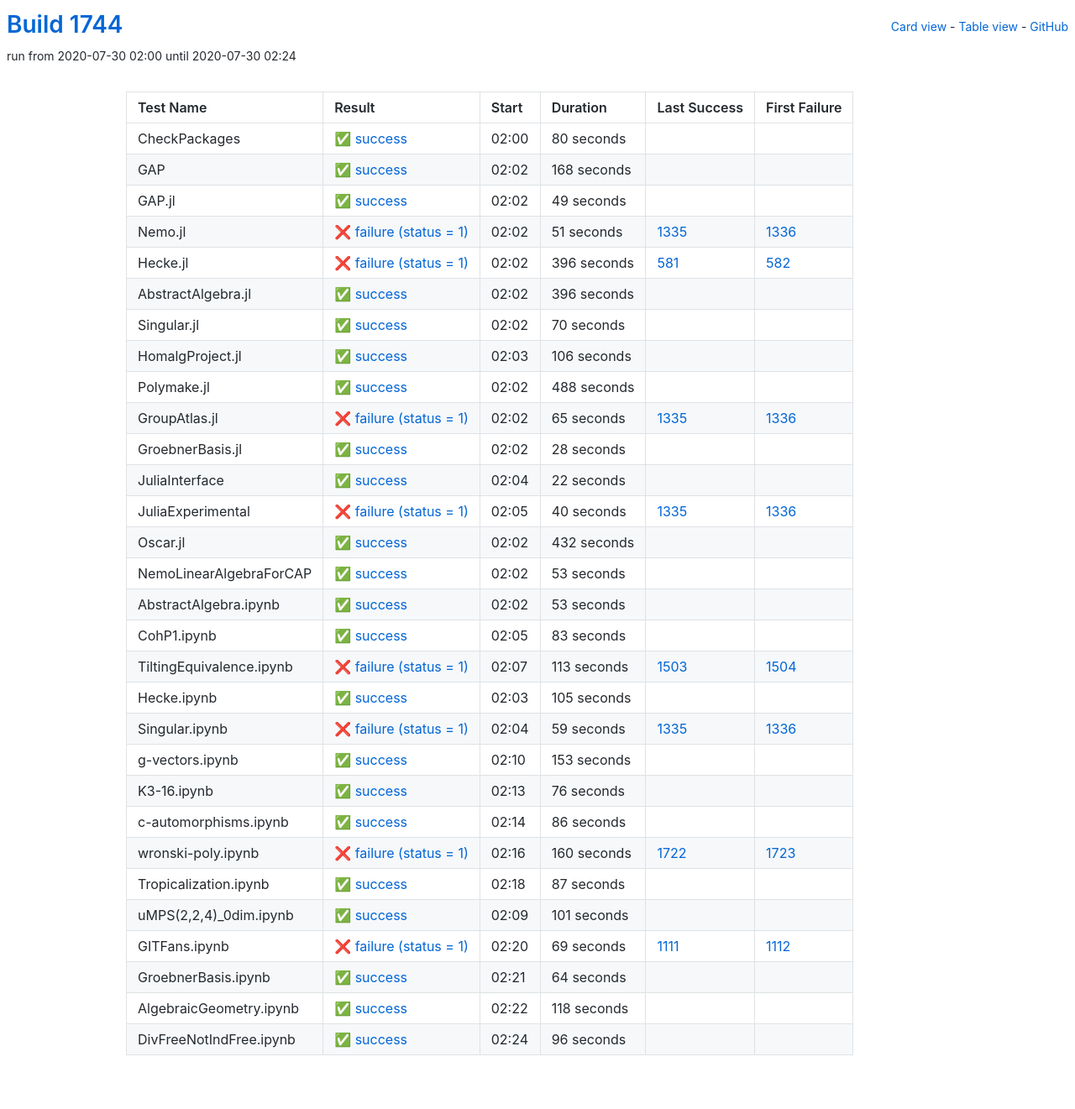
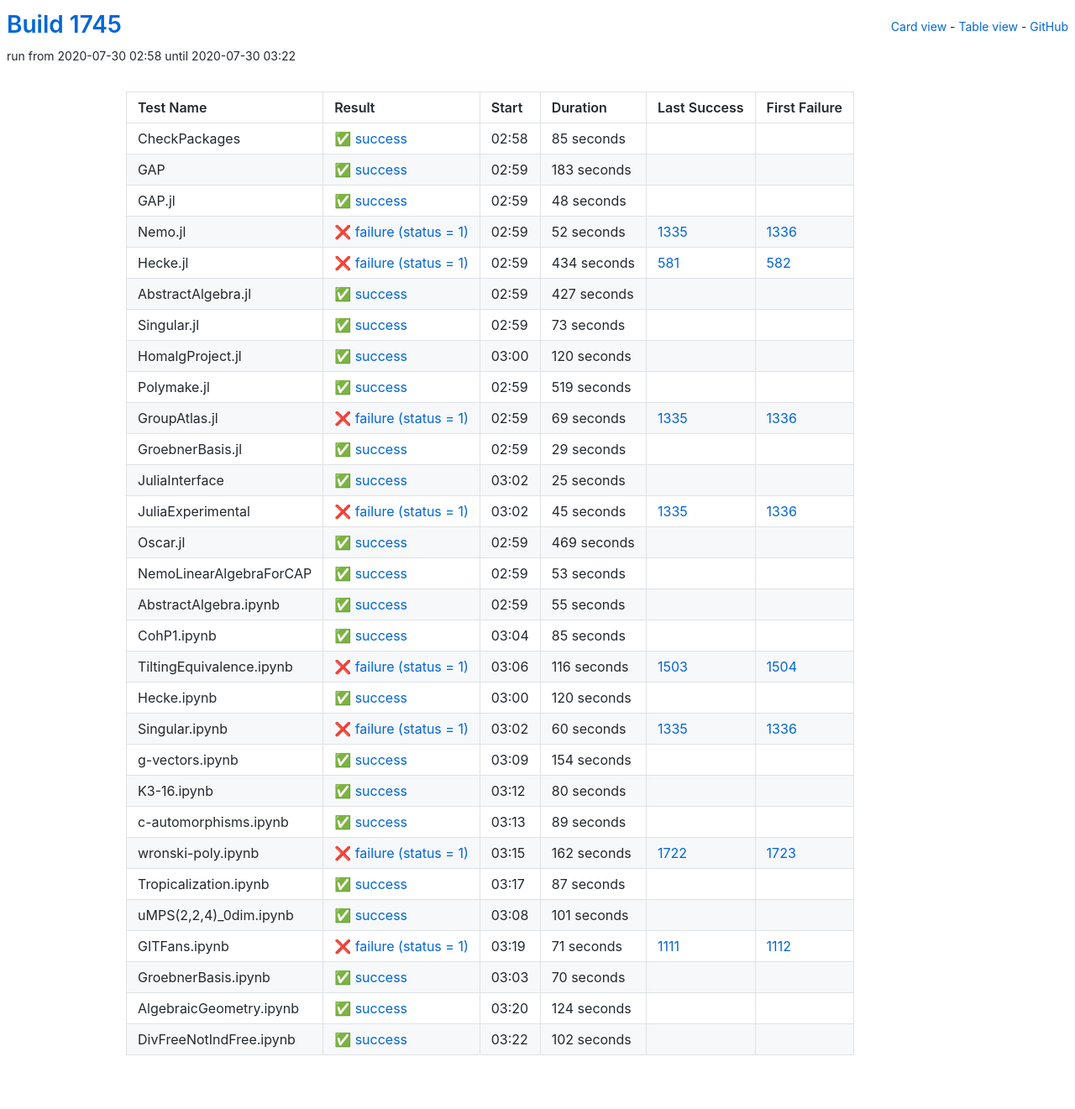
Before and after one commit to oscar-system/oscar-ci-status-1.4, a Jekyll site: the page built from table.html, in a window 1280 px wide. Shown: the whole page at 84% size. Built offline with Jekyll 4.4.1, drawn with Linux system fonts in a browser that asks for light colours.

Commit message:
Build #1745

```diff
--- a/_data/ci.yml
+++ b/_data/ci.yml
@@ -1,6 +1,6 @@
 ---
-build: 1744
-build_url: https://oscarci.mathematik.uni-kl.de/job/oscar-julia-1.4/1744/
+build: 1745
+build_url: https://oscarci.mathematik.uni-kl.de/job/oscar-julia-1.4/1745/
 job: oscar-julia-1.4
 organization: oscar-system
 repo: oscar-ci-status-1.4
@@ -8,176 +8,176 @@ repourl: https://github.com/oscar-system/oscar-ci-status-1.4
 tests:
 - name: CheckPackages
   id: checkpackages
-  log: https://oscarci.mathematik.uni-kl.de/job/oscar-julia-1.4/1744/artifact/logs/build-1744/CheckPackages.log
-  start: 2020-07-30 02:00
+  log: https://oscarci.mathematik.uni-kl.de/job/oscar-julia-1.4/1745/artifact/logs/build-1745/CheckPackages.log
+  start: 2020-07-30 02:58
   success: true
   exitcode: 0
   status: success
-  duration: 80
+  duration: 85
   last_success: false
   last_success_url:
   first_failure: false
   first_failure_url:
 - name: GAP
   id: gap
-  log: https://oscarci.mathematik.uni-kl.de/job/oscar-julia-1.4/1744/artifact/logs/build-1744/GAP.log
-  start: 2020-07-30 02:02
+  log: https://oscarci.mathematik.uni-kl.de/job/oscar-julia-1.4/1745/artifact/logs/build-1745/GAP.log
+  start: 2020-07-30 02:59
   success: true
   exitcode: 0
   status: success
-  duration: 168
+  duration: 183
   last_success: false
   last_success_url:
   first_failure: false
   first_failure_url:
 - name: GAP.jl
   id: gap-jl
-  log: https://oscarci.mathematik.uni-kl.de/job/oscar-julia-1.4/1744/artifact/logs/build-1744/GAP.jl.log
-  start: 2020-07-30 02:02
+  log: https://oscarci.mathematik.uni-kl.de/job/oscar-julia-1.4/1745/artifact/logs/build-1745/GAP.jl.log
+  start: 2020-07-30 02:59
   success: true
   exitcode: 0
   status: success
-  duration: 49
+  duration: 48
   last_success: false
   last_success_url:
   first_failure: false
   first_failure_url:
 - name: Nemo.jl
   id: nemo-jl
-  log: https://oscarci.mathematik.uni-kl.de/job/oscar-julia-1.4/1744/artifact/logs/build-1744/Nemo.jl.log
-  start: 2020-07-30 02:02
+  log: https://oscarci.mathematik.uni-kl.de/job/oscar-julia-1.4/1745/artifact/logs/build-1745/Nemo.jl.log
+  start: 2020-07-30 02:59
   success: false
   exitcode: 1
   status: failure
-  duration: 51
+  duration: 52
   last_success: 1335
   last_success_url: https://oscarci.mathematik.uni-kl.de/job/oscar-julia-1.4/1335/
   first_failure: 1336
   first_failure_url: https://oscarci.mathematik.uni-kl.de/job/oscar-julia-1.4/1336/
 - name: Hecke.jl
   id: hecke-jl
-  log: https://oscarci.mathematik.uni-kl.de/job/oscar-julia-1.4/1744/artifact/logs/build-1744/Hecke.jl.log
-  start: 2020-07-30 02:02
+  log: https://oscarci.mathematik.uni-kl.de/job/oscar-julia-1.4/1745/artifact/logs/build-1745/Hecke.jl.log
+  start: 2020-07-30 02:59
   success: false
   exitcode: 1
   status: failure
-  duration: 396
+  duration: 434
   last_success: 581
   last_success_url: https://oscarci.mathematik.uni-kl.de/job/oscar-julia-1.4/581/
   first_failure: 582
   first_failure_url: https://oscarci.mathematik.uni-kl.de/job/oscar-julia-1.4/582/
 - name: AbstractAlgebra.jl
   id: abstractalgebra-jl
-  log: https://oscarci.mathematik.uni-kl.de/job/oscar-julia-1.4/1744/artifact/logs/build-1744/AbstractAlgebra.jl.log
-  start: 2020-07-30 02:02
+  log: https://oscarci.mathematik.uni-kl.de/job/oscar-julia-1.4/1745/artifact/logs/build-1745/AbstractAlgebra.jl.log
+  start: 2020-07-30 02:59
   success: true
   exitcode: 0
   status: success
-  duration: 396
+  duration: 427
   last_success: false
   last_success_url:
   first_failure: false
   first_failure_url:
 - name: Singular.jl
   id: singular-jl
-  log: https://oscarci.mathematik.uni-kl.de/job/oscar-julia-1.4/1744/artifact/logs/build-1744/Singular.jl.log
-  start: 2020-07-30 02:02
+  log: https://oscarci.mathematik.uni-kl.de/job/oscar-julia-1.4/1745/artifact/logs/build-1745/Singular.jl.log
+  start: 2020-07-30 02:59
   success: true
   exitcode: 0
   status: success
-  duration: 70
+  duration: 73
   last_success: false
   last_success_url:
   first_failure: false
   first_failure_url:
 - name: HomalgProject.jl
   id: homalgproject-jl
-  log: https://oscarci.mathematik.uni-kl.de/job/oscar-julia-1.4/1744/artifact/logs/build-1744/HomalgProject.jl.log
-  start: 2020-07-30 02:03
+  log: https://oscarci.mathematik.uni-kl.de/job/oscar-julia-1.4/1745/artifact/logs/build-1745/HomalgProject.jl.log
+  start: 2020-07-30 03:00
   success: true
   exitcode: 0
   status: success
-  duration: 106
+  duration: 120
   last_success: false
   last_success_url:
   first_failure: false
   first_failure_url:
 - name: Polymake.jl
   id: polymake-jl
-  log: https://oscarci.mathematik.uni-kl.de/job/oscar-julia-1.4/1744/artifact/logs/build-1744/Polymake.jl.log
-  start: 2020-07-30 02:02
+  log: https://oscarci.mathematik.uni-kl.de/job/oscar-julia-1.4/1745/artifact/logs/build-1745/Polymake.jl.log
+  start: 2020-07-30 02:59
   success: true
   exitcode: 0
   status: success
-  duration: 488
+  duration: 519
   last_success: false
   last_success_url:
   first_failure: false
   first_failure_url:
 - name: GroupAtlas.jl
   id: groupatlas-jl
-  log: https://oscarci.mathematik.uni-kl.de/job/oscar-julia-1.4/1744/artifact/logs/build-1744/GroupAtlas.jl.log
-  start: 2020-07-30 02:02
+  log: https://oscarci.mathematik.uni-kl.de/job/oscar-julia-1.4/1745/artifact/logs/build-1745/GroupAtlas.jl.log
+  start: 2020-07-30 02:59
   success: false
   exitcode: 1
   status: failure
-  duration: 65
+  duration: 69
   last_success: 1335
   last_success_url: https://oscarci.mathematik.uni-kl.de/job/oscar-julia-1.4/1335/
   first_failure: 1336
   first_failure_url: https://oscarci.mathematik.uni-kl.de/job/oscar-julia-1.4/1336/
 - name: GroebnerBasis.jl
   id: groebnerbasis-jl
-  log: https://oscarci.mathematik.uni-kl.de/job/oscar-julia-1.4/1744/artifact/logs/build-1744/GroebnerBasis.jl.log
-  start: 2020-07-30 02:02
+  log: https://oscarci.mathematik.uni-kl.de/job/oscar-julia-1.4/1745/artifact/logs/build-1745/GroebnerBasis.jl.log
+  start: 2020-07-30 02:59
   success: true
   exitcode: 0
   status: success
-  duration: 28
+  duration: 29
   last_success: false
   last_success_url:
   first_failure: false
   first_failure_url:
 - name: JuliaInterface
   id: juliainterface
-  log: https://oscarci.mathematik.uni-kl.de/job/oscar-julia-1.4/1744/artifact/logs/build-1744/JuliaInterface.log
-  start: 2020-07-30 02:04
+  log: https://oscarci.mathematik.uni-kl.de/job/oscar-julia-1.4/1745/artifact/logs/build-1745/JuliaInterface.log
+  start: 2020-07-30 03:02
   success: true
   exitcode: 0
   status: success
-  duration: 22
+  duration: 25
   last_success: false
   last_success_url:
   first_failure: false
   first_failure_url:
 - name: JuliaExperimental
   id: juliaexperimental
-  log: https://oscarci.mathematik.uni-kl.de/job/oscar-julia-1.4/1744/artifact/logs/build-1744/JuliaExperimental.log
-  start: 2020-07-30 02:05
+  log: https://oscarci.mathematik.uni-kl.de/job/oscar-julia-1.4/1745/artifact/logs/build-1745/JuliaExperimental.log
+  start: 2020-07-30 03:02
   success: false
   exitcode: 1
   status: failure
-  duration: 40
+  duration: 45
   last_success: 1335
   last_success_url: https://oscarci.mathematik.uni-kl.de/job/oscar-julia-1.4/1335/
   first_failure: 1336
   first_failure_url: https://oscarci.mathematik.uni-kl.de/job/oscar-julia-1.4/1336/
 - name: Oscar.jl
   id: oscar-jl
-  log: https://oscarci.mathematik.uni-kl.de/job/oscar-julia-1.4/1744/artifact/logs/build-1744/Oscar.jl.log
-  start: 2020-07-30 02:02
+  log: https://oscarci.mathematik.uni-kl.de/job/oscar-julia-1.4/1745/artifact/logs/build-1745/Oscar.jl.log
+  start: 2020-07-30 02:59
   success: true
   exitcode: 0
   status: success
-  duration: 432
+  duration: 469
   last_success: false
   last_success_url:
   first_failure: false
   first_failure_url:
 - name: NemoLinearAlgebraForCAP
   id: nemolinearalgebraforcap
-  log: https://oscarci.mathematik.uni-kl.de/job/oscar-julia-1.4/1744/artifact/logs/build-1744/NemoLinearAlgebraForCAP.log
-  start: 2020-07-30 02:02
+  log: https://oscarci.mathematik.uni-kl.de/job/oscar-julia-1.4/1745/artifact/logs/build-1745/NemoLinearAlgebraForCAP.log
+  start: 2020-07-30 02:59
   success: true
   exitcode: 0
   status: success
@@ -188,116 +188,116 @@ tests:
   first_failure_url:
 - name: AbstractAlgebra.ipynb
   id: abstractalgebra-ipynb
-  log: https://oscarci.mathematik.uni-kl.de/job/oscar-julia-1.4/1744/artifact/logs/build-1744/AbstractAlgebra.ipynb.log
-  start: 2020-07-30 02:02
+  log: https://oscarci.mathematik.uni-kl.de/job/oscar-julia-1.4/1745/artifact/logs/build-1745/AbstractAlgebra.ipynb.log
+  start: 2020-07-30 02:59
   success: true
   exitcode: 0
   status: success
-  duration: 53
+  duration: 55
   last_success: false
   last_success_url:
   first_failure: false
   first_failure_url:
 - name: CohP1.ipynb
   id: cohp1-ipynb
-  log: https://oscarci.mathematik.uni-kl.de/job/oscar-julia-1.4/1744/artifact/logs/build-1744/CohP1.ipynb.log
-  start: 2020-07-30 02:05
+  log: https://oscarci.mathematik.uni-kl.de/job/oscar-julia-1.4/1745/artifact/logs/build-1745/CohP1.ipynb.log
+  start: 2020-07-30 03:04
   success: true
   exitcode: 0
   status: success
-  duration: 83
+  duration: 85
   last_success: false
   last_success_url:
   first_failure: false
   first_failure_url:
 - name: TiltingEquivalence.ipynb
   id: tiltingequivalence-ipynb
-  log: https://oscarci.mathematik.uni-kl.de/job/oscar-julia-1.4/1744/artifact/logs/build-1744/TiltingEquivalence.ipynb.log
-  start: 2020-07-30 02:07
+  log: https://oscarci.mathematik.uni-kl.de/job/oscar-julia-1.4/1745/artifact/logs/build-1745/TiltingEquivalence.ipynb.log
+  start: 2020-07-30 03:06
   success: false
   exitcode: 1
   status: failure
-  duration: 113
+  duration: 116
   last_success: 1503
   last_success_url: https://oscarci.mathematik.uni-kl.de/job/oscar-julia-1.4/1503/
   first_failure: 1504
   first_failure_url: https://oscarci.mathematik.uni-kl.de/job/oscar-julia-1.4/1504/
 - name: Hecke.ipynb
   id: hecke-ipynb
-  log: https://oscarci.mathematik.uni-kl.de/job/oscar-julia-1.4/1744/artifact/logs/build-1744/Hecke.ipynb.log
-  start: 2020-07-30 02:03
+  log: https://oscarci.mathematik.uni-kl.de/job/oscar-julia-1.4/1745/artifact/logs/build-1745/Hecke.ipynb.log
+  start: 2020-07-30 03:00
   success: true
   exitcode: 0
   status: success
-  duration: 105
+  duration: 120
   last_success: false
   last_success_url:
   first_failure: false
   first_failure_url:
 - name: Singular.ipynb
   id: singular-ipynb
-  log: https://oscarci.mathematik.uni-kl.de/job/oscar-julia-1.4/1744/artifact/logs/build-1744/Singular.ipynb.log
-  start: 2020-07-30 02:04
+  log: https://oscarci.mathematik.uni-kl.de/job/oscar-julia-1.4/1745/artifact/logs/build-1745/Singular.ipynb.log
+  start: 2020-07-30 03:02
   success: false
   exitcode: 1
   status: failure
-  duration: 59
+  duration: 60
   last_success: 1335
   last_success_url: https://oscarci.mathematik.uni-kl.de/job/oscar-julia-1.4/1335/
   first_failure: 1336
   first_failure_url: https://oscarci.mathematik.uni-kl.de/job/oscar-julia-1.4/1336/
 - name: g-vectors.ipynb
   id: g-vectors-ipynb
-  log: https://oscarci.mathematik.uni-kl.de/job/oscar-julia-1.4/1744/artifact/logs/build-1744/g-vectors.ipynb.log
-  start: 2020-07-30 02:10
+  log: https://oscarci.mathematik.uni-kl.de/job/oscar-julia-1.4/1745/artifact/logs/build-1745/g-vectors.ipynb.log
+  start: 2020-07-30 03:09
   success: true
   exitcode: 0
   status: success
-  duration: 153
+  duration: 154
   last_success: false
   last_success_url:
   first_failure: false
   first_failure_url:
 - name: K3-16.ipynb
   id: k3-16-ipynb
-  log: https://oscarci.mathematik.uni-kl.de/job/oscar-julia-1.4/1744/artifact/logs/build-1744/K3-16.ipynb.log
-  start: 2020-07-30 02:13
+  log: https://oscarci.mathematik.uni-kl.de/job/oscar-julia-1.4/1745/artifact/logs/build-1745/K3-16.ipynb.log
+  start: 2020-07-30 03:12
   success: true
   exitcode: 0
   status: success
-  duration: 76
+  duration: 80
   last_success: false
   last_success_url:
   first_failure: false
   first_failure_url:
 - name: c-automorphisms.ipynb
   id: c-automorphisms-ipynb
-  log: https://oscarci.mathematik.uni-kl.de/job/oscar-julia-1.4/1744/artifact/logs/build-1744/c-automorphisms.ipynb.log
-  start: 2020-07-30 02:14
+  log: https://oscarci.mathematik.uni-kl.de/job/oscar-julia-1.4/1745/artifact/logs/build-1745/c-automorphisms.ipynb.log
+  start: 2020-07-30 03:13
   success: true
   exitcode: 0
   status: success
-  duration: 86
+  duration: 89
   last_success: false
   last_success_url:
   first_failure: false
   first_failure_url:
 - name: wronski-poly.ipynb
   id: wronski-poly-ipynb
-  log: https://oscarci.mathematik.uni-kl.de/job/oscar-julia-1.4/1744/artifact/logs/build-1744/wronski-poly.ipynb.log
-  start: 2020-07-30 02:16
+  log: https://oscarci.mathematik.uni-kl.de/job/oscar-julia-1.4/1745/artifact/logs/build-1745/wronski-poly.ipynb.log
+  start: 2020-07-30 03:15
   success: false
   exitcode: 1
   status: failure
-  duration: 160
+  duration: 162
   last_success: 1722
   last_success_url: https://oscarci.mathematik.uni-kl.de/job/oscar-julia-1.4/1722/
   first_failure: 1723
   first_failure_url: https://oscarci.mathematik.uni-kl.de/job/oscar-julia-1.4/1723/
 - name: Tropicalization.ipynb
   id: tropicalization-ipynb
-  log: https://oscarci.mathematik.uni-kl.de/job/oscar-julia-1.4/1744/artifact/logs/build-1744/Tropicalization.ipynb.log
-  start: 2020-07-30 02:18
+  log: https://oscarci.mathematik.uni-kl.de/job/oscar-julia-1.4/1745/artifact/logs/build-1745/Tropicalization.ipynb.log
+  start: 2020-07-30 03:17
   success: true
   exitcode: 0
   status: success
@@ -308,8 +308,8 @@ tests:
   first_failure_url:
 - name: uMPS(2,2,4)_0dim.ipynb
   id: umps-2-2-4-0dim-ipynb
-  log: https://oscarci.mathematik.uni-kl.de/job/oscar-julia-1.4/1744/artifact/logs/build-1744/uMPS-2-2-4-_0dim.ipynb.log
-  start: 2020-07-30 02:09
+  log: https://oscarci.mathematik.uni-kl.de/job/oscar-julia-1.4/1745/artifact/logs/build-1745/uMPS-2-2-4-_0dim.ipynb.log
+  start: 2020-07-30 03:08
   success: true
   exitcode: 0
   status: success
@@ -320,48 +320,48 @@ tests:
   first_failure_url:
 - name: GITFans.ipynb
   id: gitfans-ipynb
-  log: https://oscarci.mathematik.uni-kl.de/job/oscar-julia-1.4/1744/artifact/logs/build-1744/GITFans.ipynb.log
-  start: 2020-07-30 02:20
+  log: https://oscarci.mathematik.uni-kl.de/job/oscar-julia-1.4/1745/artifact/logs/build-1745/GITFans.ipynb.log
+  start: 2020-07-30 03:19
   success: false
   exitcode: 1
   status: failure
-  duration: 69
+  duration: 71
   last_success: 1111
   last_success_url: https://oscarci.mathematik.uni-kl.de/job/oscar-julia-1.4/1111/
   first_failure: 1112
   first_failure_url: https://oscarci.mathematik.uni-kl.de/job/oscar-julia-1.4/1112/
 - name: GroebnerBasis.ipynb
   id: groebnerbasis-ipynb
-  log: https://oscarci.mathematik.uni-kl.de/job/oscar-julia-1.4/1744/artifact/logs/build-1744/GroebnerBasis.ipynb.log
-  start: 2020-07-30 02:21
+  log: https://oscarci.mathematik.uni-kl.de/job/oscar-julia-1.4/1745/artifact/logs/build-1745/GroebnerBasis.ipynb.log
+  start: 2020-07-30 03:03
   success: true
   exitcode: 0
   status: success
-  duration: 64
+  duration: 70
   last_success: false
   last_success_url:
   first_failure: false
   first_failure_url:
 - name: AlgebraicGeometry.ipynb
   id: algebraicgeometry-ipynb
-  log: https://oscarci.mathematik.uni-kl.de/job/oscar-julia-1.4/1744/artifact/logs/build-1744/AlgebraicGeometry.ipynb.log
-  start: 2020-07-30 02:22
+  log: https://oscarci.mathematik.uni-kl.de/job/oscar-julia-1.4/1745/artifact/logs/build-1745/AlgebraicGeometry.ipynb.log
+  start: 2020-07-30 03:20
   success: true
   exitcode: 0
   status: success
-  duration: 118
+  duration: 124
   last_success: false
   last_success_url:
   first_failure: false
   first_failure_url:
 - name: DivFreeNotIndFree.ipynb
   id: divfreenotindfree-ipynb
-  log: https://oscarci.mathematik.uni-kl.de/job/oscar-julia-1.4/1744/artifact/logs/build-1744/DivFreeNotIndFree.ipynb.log
-  start: 2020-07-30 02:24
+  log: https://oscarci.mathematik.uni-kl.de/job/oscar-julia-1.4/1745/artifact/logs/build-1745/DivFreeNotIndFree.ipynb.log
+  start: 2020-07-30 03:22
   success: true
   exitcode: 0
   status: success
-  duration: 96
+  duration: 102
   last_success: false
   last_success_url:
   first_failure: false
```
Also changed, not shown: README.md.
